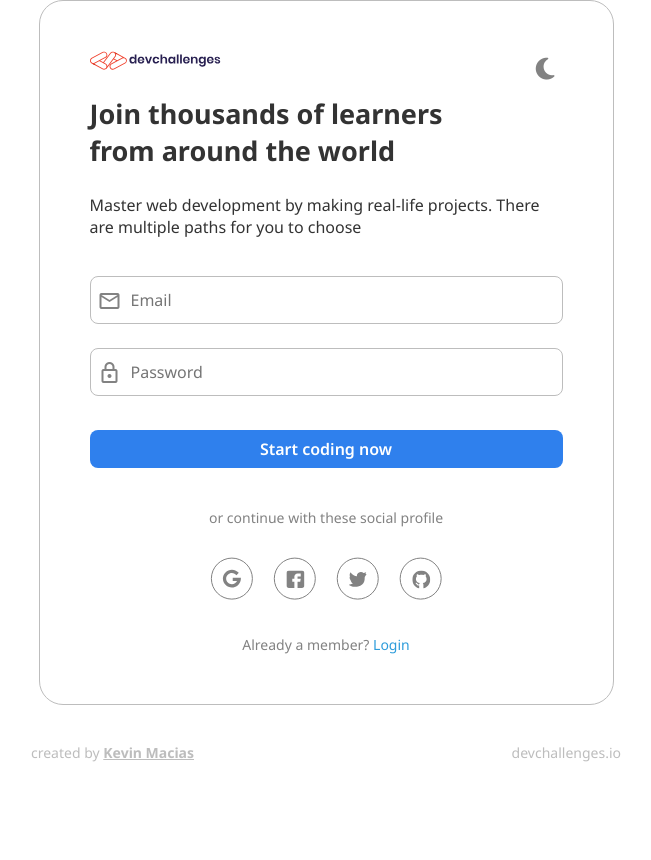
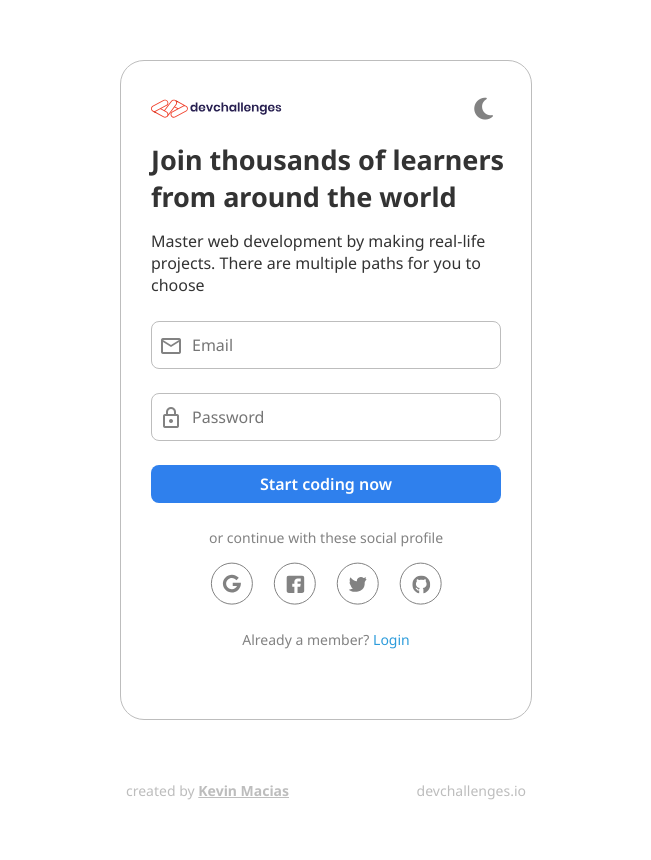
Before and after one commit to kevinFMacias/miniproyecto3-main, a PHP site: page / in a window 1280 px wide. Shown: the whole page, without its empty margins (314-965 px from the left). Before the commit the page ends 762 px from the top, so only its background shows below. Run offline with PHP 8.4, Linux system fonts and the light colour scheme.

Commit message:
last modification

```diff
--- a/index.php
+++ b/index.php
@@ -4,69 +4,88 @@
 <head>
     <meta charset="UTF-8">
     <meta name="viewport" content="width=device-width, initial-scale=1.0">
+    <link rel="stylesheet" href="resources/css/index.css">
+    <link rel="icon" href="assets/devchallenges.png">
+    <title>Register | App de Autenticación</title>
+
+    <!-- Google font -->
     <link rel="stylesheet"
         href="https://fonts.googleapis.com/css2?family=Material+Symbols+Outlined:opsz,wght,FILL,GRAD@48,300,1,0" />
     <link rel="stylesheet" href="https://cdnjs.cloudflare.com/ajax/libs/font-awesome/6.2.0/css/all.min.css"
         integrity="sha512-xh6O/CkQoPOWDdYTDqeRdPCVd1SpvCA9XXcUnZS2FmJNp1coAFzvtCN9BmamE+4aHK8yyUHUSCcJHgXloTyT2A=="
         crossorigin="anonymous" referrerpolicy="no-referrer">
-    <link rel="icon" href="assets/devchallenges.png">
-    <link rel="stylesheet" href="resources/css/index.css">
-    <title>Register | App de Autenticación</title>
 </head>
 
 <body>
     <div class="container" id="container">
+        <div class="margin">
             <div class="app-container">
                 <div class="logo-container">
                     <img id="dev-image" src="assets/devchallenges.svg" alt="devchangenges-logo" class="dev-logo">
-
-
                     <div>
                         <button class="dark-button"><i id="mode_icon" class="fa-solid fa-moon moon-icon"></i></button>
                     </div>
+                </div>
 
-
-            </div>
                 <div class="title">
-
                     <h2>Join thousands of learners from around the world</h2>
                 </div>
+
                 <div class="content">
-                <p>Master web development by making real-life projects. There are multiple paths for you to choose</p>
+                    <p>Master web development by making real-life projects. There are multiple paths for you to choose
+                    </p>
                 </div>
+
                 <form class="index-form" method="post" action="">
                     <?php
-
                 require_once "db/database.php";
 
                 if ($_SERVER["REQUEST_METHOD"] == "POST") {
-                    $email = $_POST["email"];
-                    $password = password_hash($_POST["password"], PASSWORD_BCRYPT);
+                    // Validar y escapar el correo electrónico
+                    $email = filter_var($_POST["email"], FILTER_VALIDATE_EMAIL);
+                    if (!$email) {
+                        echo "<span class='error'>Correo electrónico no válido</span>";
+                        exit();
+                    }
 
+                    // Validar y escapar la contraseña
+                    $password = htmlspecialchars($_POST["password"]);
+                    if (strlen($password) < 8) {
+                        echo "<span class='error'>La contraseña debe tener al menos 8 caracteres</span>";
+                        exit();
+                    }
+
+                    // Hash de la contraseña
+                    $hashedPassword = password_hash($password, PASSWORD_BCRYPT);
+
+                    // Consulta preparada para verificar la existencia del correo electrónico
                     $stmt = $connect->prepare("SELECT id FROM users WHERE email = ?");
                     $stmt->bind_param("s", $email);
                     $stmt->execute();
                     $stmt->store_result();
 
                     if ($stmt->num_rows > 0) {
-                        echo "<span class='error' >El correo ya existe</span>";
+                        echo "<span class='error'>El correo ya existe</span>";
                     } else {
+                        // Consulta preparada para insertar un nuevo usuario
                         $stmt = $connect->prepare("INSERT INTO users (email, password_hash) VALUES (?, ?)");
-                        $stmt->bind_param("ss", $email, $password);
+                        $stmt->bind_param("ss", $email, $hashedPassword);
 
                         if ($stmt->execute()) {
+                            // Iniciar sesión y redirigir después del registro exitoso
                             session_start();
                             $_SESSION["user_id"] = $stmt->insert_id;
                             header("Location: resources/views/editprofile.php");
                             exit();
                         } else {
-                            echo "Error al registrar";
+                            echo "<span class='error'>Error al registrar</span>";
                         }
                     }
                 }
                 ?>
-                <input style="background-color: inherit;" type="email" class="email" placeholder="Email" name="email"
-                    title="Enter your email" required>
+
+                    <input style="background-color: inherit;" type="email" class="email" placeholder="Email"
+                        name="email" title="Enter your email" required>
                     <span class="material-symbols-outlined mail" style="color: #828282;">
                         mail
                     </span>
@@ -89,11 +108,15 @@
                     <p class="member">Already a member? <a href="resources/views/login.php">Login</a></p>
                 </div>
             </div>
+
             <footer>
                 <p>created by <span class="name">Kevin Macias</span></p>
                 <p>devchallenges.io</p>
             </footer>
         </div>
+    </div>
 
     <script src="resources/javascript/index.js"></script>
 </body>
+
+</html>
--- a/resources/css/index.css
+++ b/resources/css/index.css
@@ -18,7 +18,9 @@ body {
   align-items: center;
 }
 
-.container {
+
+.margin{
+
   width: 100vw;
   height: 100vh;
   display: flex;
@@ -26,6 +28,7 @@ body {
   align-items: center;
   flex-direction: column;
   color: #333;
+  margin: 30px;
 }
 
 .app-container {
@@ -41,7 +44,6 @@ body {
 
 .dev-logo {
   align-self: center;
-  margin-bottom: 25px;
 }
 
 /* ----- TYPOGRAPHY ----*/
@@ -51,14 +53,15 @@ body {
   font-weight: 600;
   color: inherit;
   width: 370px;
-  margin-bottom: 25px;
+  margin-bottom: 15px;
+  margin-top: 15px;
 }
 
 .content {
   font-size: 16px;
   font-weight: 400;
   color: inherit;
-  margin-bottom: 38px;
+  margin-bottom: 25px;
 }
 
 /* FORM*/
@@ -82,14 +85,14 @@ body {
 
 .button {
   height: 38px;
-  margin-top: 10px;
-  margin-bottom: 40px;
+  margin-bottom: 25px;
   border-radius: 8px;
   border: none;
   background-color: #2f80ed;
   color: #fff;
   font-size: 16px;
   font-weight: 600;
+  cursor: pointer;
 }
 
 .lock,
@@ -113,13 +116,19 @@ body {
   font-size: 14px;
   font-weight: 400;
   color: #828282;
-  margin-bottom: 30px;
+  margin-bottom: 15px;
 }
 
 .social-media-icons {
   display: flex;
   gap: 20px;
-  margin-bottom: 35px;
+  margin-bottom: 25px;
+  cursor: pointer;
+}
+
+.social-media-icons img:hover{
+  background-color: #2f80ed;
+  border-radius: 50%;
 }
 
 .member {
@@ -137,7 +146,7 @@ footer {
   display: flex;
   justify-content: space-between;
   align-items: center;
-  height: 100px;
+  height: 50px;
   width: 100%;
   padding: 15px;
   color: #bdbdbd;
@@ -149,17 +158,18 @@ footer {
 
 @media (min-width: 412px) {
   .app-container {
-    width: 473px;
-    height: 634px;
+    width: 350px;
+    height: 600px;
     border: 1px solid #bdbdbd;
     border-radius: 24px;
     box-sizing: content-box;
-    padding: 50px;
+    padding: 30px;
+    margin: 30px;
 
   }
 
   footer {
-    width: 590px;
+    width: 400px;
     box-sizing: content-box;
   }
 }
@@ -170,12 +180,14 @@ footer {
 }
 
 .error {
-  width: 500px;
+  width: 350px;
   padding: 5px;
-  color: red;
-  border: 1px solid red;
+  color: white;
+  border: 1px solid white;
+  background-color: red;
   border-radius: 5px;
   margin-bottom: 10px;
+  text-align: center;
 }
 
 .registered {
@@ -195,6 +207,7 @@ footer {
   border-radius: 50%;
   border: none;
   background: none;
+  cursor: pointer;
 }
 
 .container-dark {
--- a/resources/views/login.php
+++ b/resources/views/login.php
@@ -17,6 +17,7 @@
 
 <body>
     <div id="container" class="container">
+        <div class="margin">
             <div class="app-container">
                 <div class="logo-container">
                     <img id="dev-image" src="../../assets/devchallenges.svg" alt="devchangenges-logo" class="dev-logo">
@@ -68,7 +69,8 @@
                 ?>
 
 
-                <input style="background-color: inherit;" type="email" class="email" placeholder="Email" name="email">
+                    <input style="background-color: inherit;" type="email" class="email" placeholder="Email"
+                        name="email">
                     <span class="material-symbols-outlined mail" style="color: #828282;">
                         mail
                     </span>
@@ -95,6 +97,7 @@
                 <p>devchallenges.io</p>
             </footer>
         </div>
+    </div>
     <script src="../javascript/login.js"></script>
 </body>
 
```
Also changed, not shown: resources/css/login.css (+31 -22 lines), resources/views/profile.php (+7 -8 lines). Lines whose indentation alone changed are shown as unchanged.
